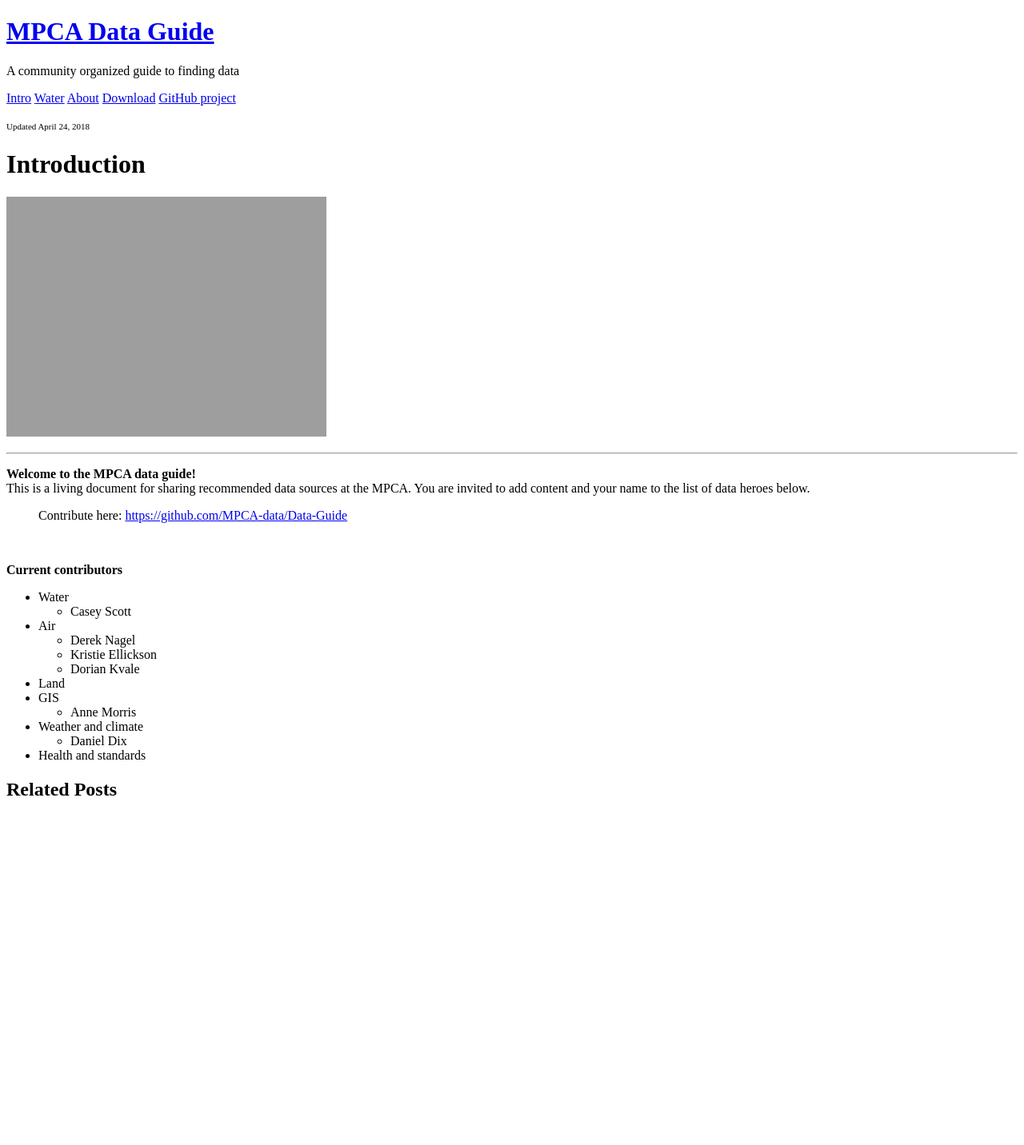
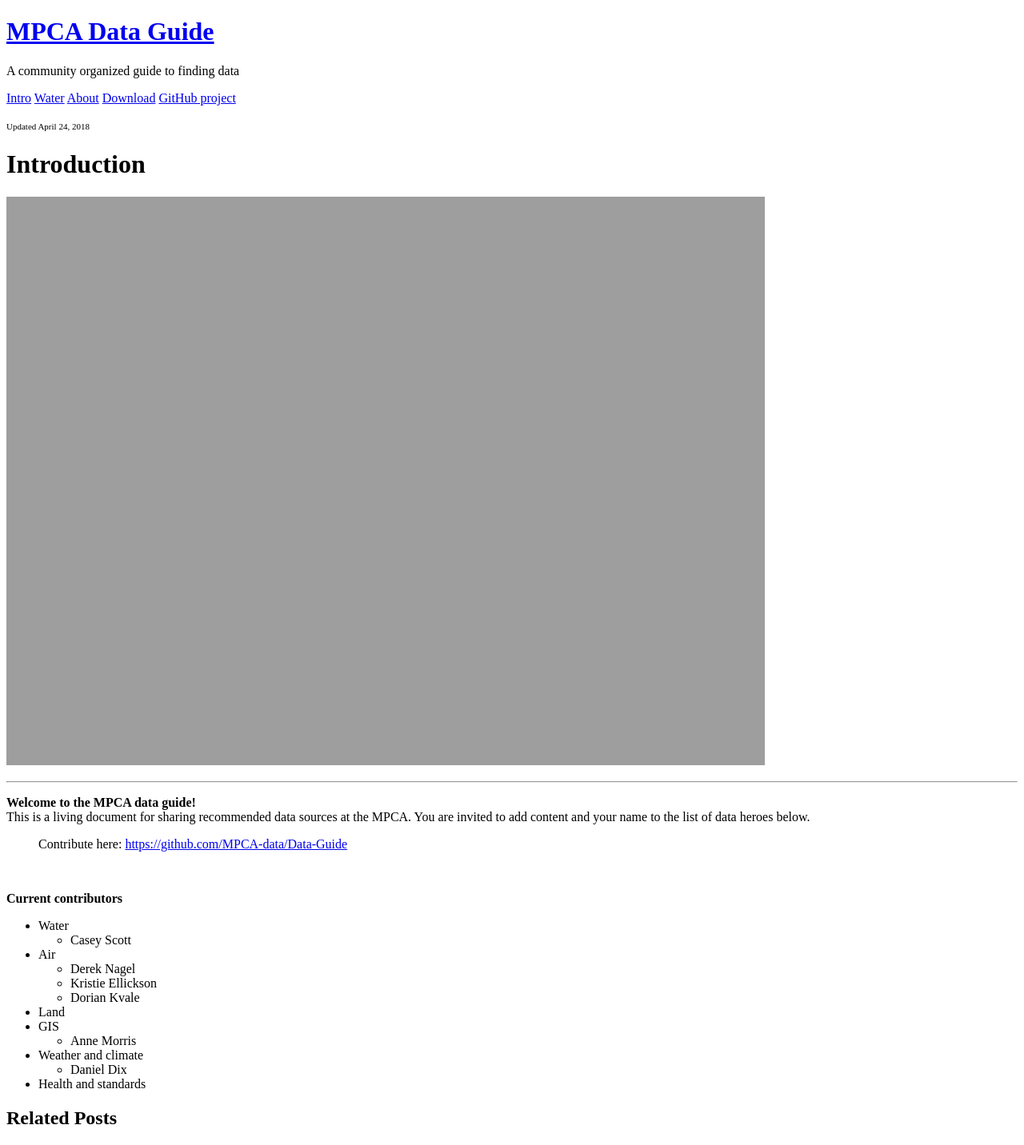
Before and after one commit to kmellick/Data-Guide, a Jekyll site: the page built from _posts/2018-04-23-introduction.md, in a window 1280 px wide. Shown: the whole page at 80% size. Built offline with Jekyll 4.4.1, drawn with Linux system fonts in a browser that asks for light colours; before the commit the page ends 1021 px from its top, so only the background shows below that.

Commit message:
Update 2018-04-23-introduction.md

```diff
--- a/_posts/2018-04-23-introduction.md
+++ b/_posts/2018-04-23-introduction.md
@@ -3,7 +3,7 @@
 title: Introduction
 ---
 
-![]({{ "public/images/population_lines.jpg"  | absolute_url }}){: width = 75% }
+![]({{ "public/images/population_lines.jpg"  | absolute_url }}){: width="75%"}
 
 
 
```
